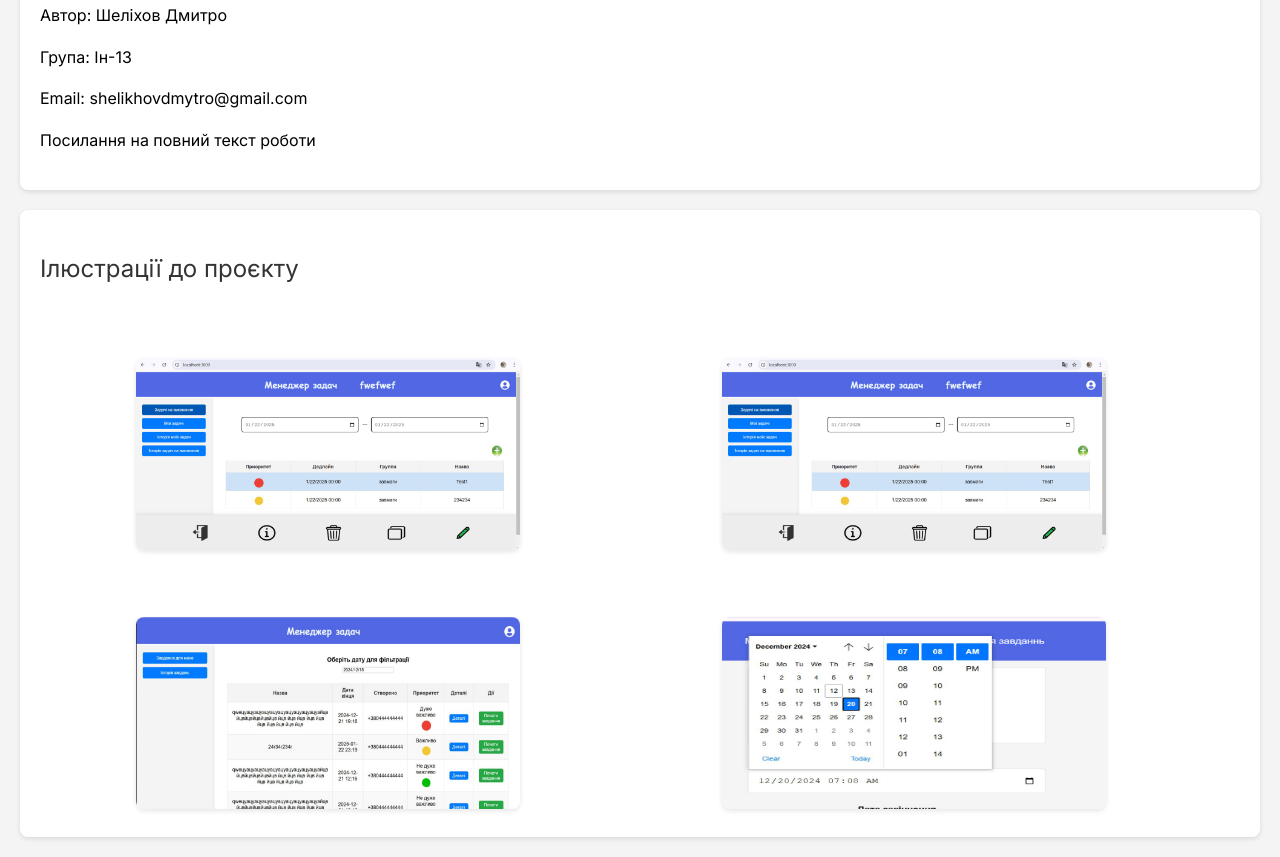
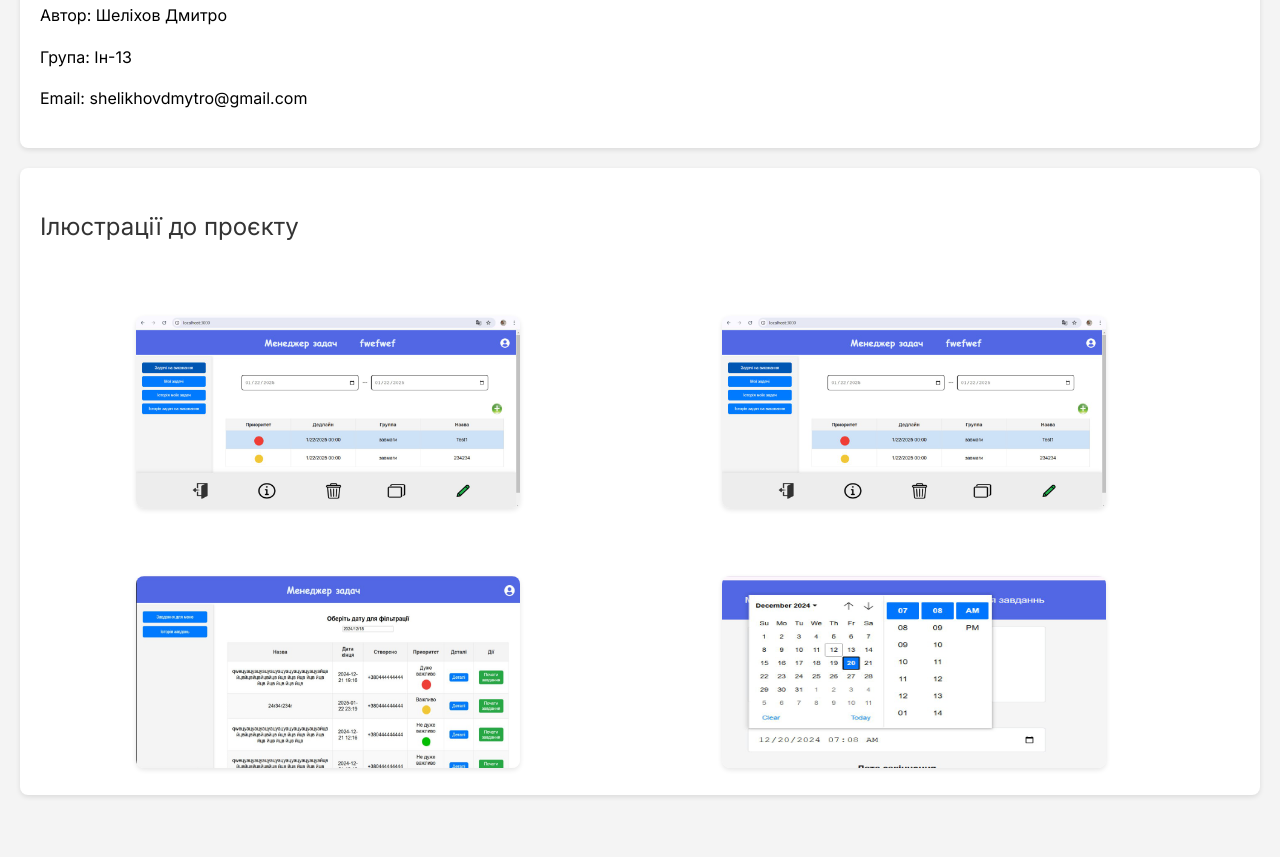
Before and after one commit to dimact22/LandingPage, a plain HTML site: page index.html in a window 1280 px wide. Shown: the part 2497-3354 px from the top of the page. After the commit the page ends 3312 px from the top, so only its background shows below. Drawn offline with nearby package versions, Linux system fonts and the light colour scheme.

Commit message:
Fix link's bug

```diff
--- a/index.html
+++ b/index.html
@@ -85,7 +85,6 @@
         <p>Автор: Шеліхов Дмитро</p>
         <p>Група: Ін-13</p>
         <p>Email: shelikhovdmytro@gmail.com</p>
-        <p><a href="full-text.pdf" target="_blank">Посилання на повний текст роботи</a></p>
     </section>
 
     <section>
```
